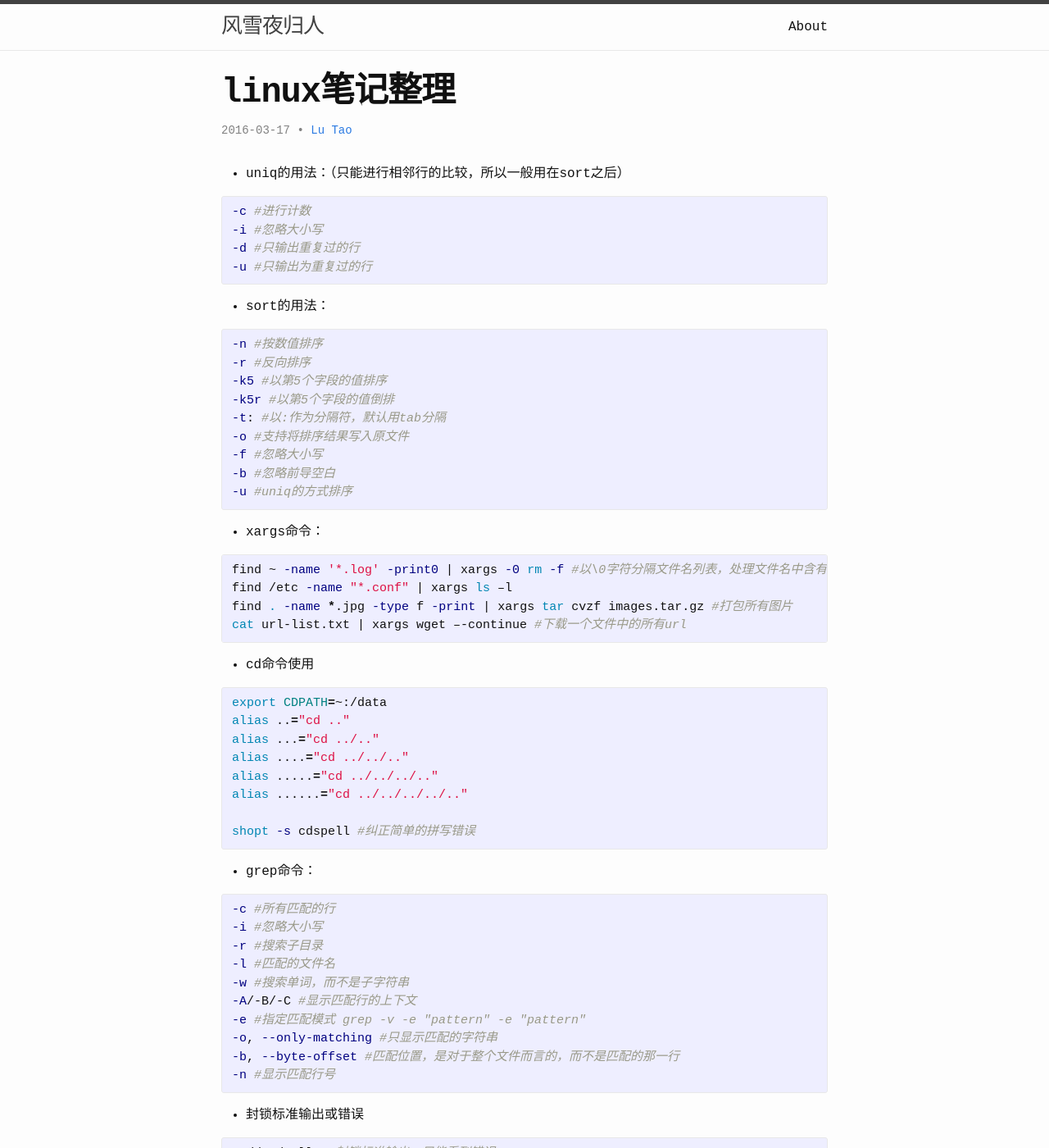
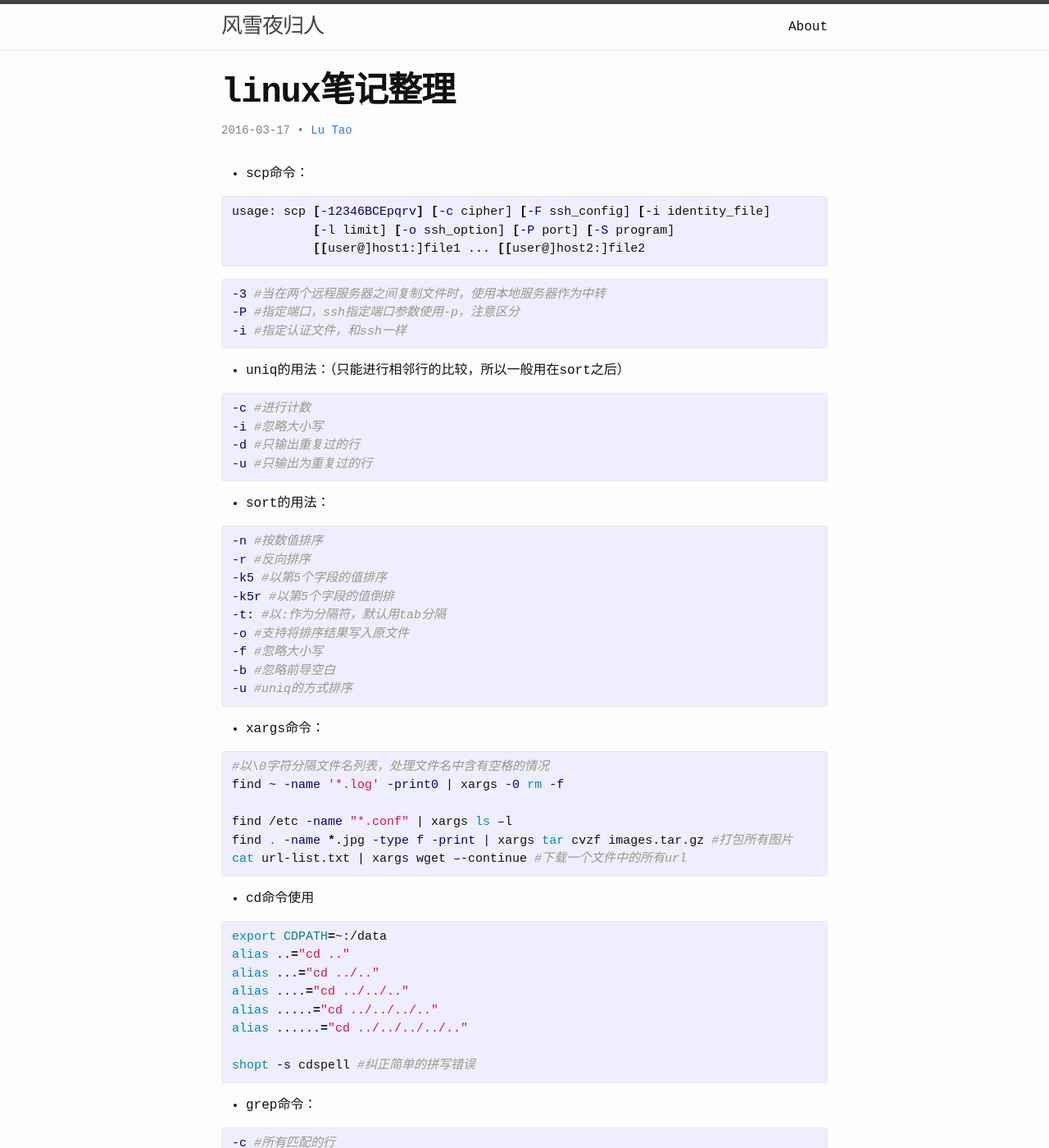
Before and after one commit to lutaoact/lutaoact.github.io, a Jekyll site: the page built from _posts/2016-03-17-linux-skill.markdown, in a window 1280 px wide and 1400 px high. Shown: the whole window at 82% size. Built offline with Jekyll 4.4.1, drawn with Linux system fonts in a browser that asks for light colours.

Commit message:
linux scp

```diff
--- a/_posts/2016-03-17-linux-skill.markdown
+++ b/_posts/2016-03-17-linux-skill.markdown
@@ -4,6 +4,18 @@ title:  "linux笔记整理"
 date:   2016-03-17 09:58:27 +0800
 categories: linux bash
 ---
+* scp命令：
+{% highlight sh %}
+usage: scp [-12346BCEpqrv] [-c cipher] [-F ssh_config] [-i identity_file]
+           [-l limit] [-o ssh_option] [-P port] [-S program]
+           [[user@]host1:]file1 ... [[user@]host2:]file2
+{% endhighlight %}
+{% highlight sh %}
+-3 #当在两个远程服务器之间复制文件时，使用本地服务器作为中转
+-P #指定端口，ssh指定端口参数使用-p，注意区分
+-i #指定认证文件，和ssh一样
+{% endhighlight %}
+
 * uniq的用法：（只能进行相邻行的比较，所以一般用在sort之后）
 {% highlight sh %}
 -c #进行计数
@@ -27,7 +39,9 @@ categories: linux bash
 
 * xargs命令：
 {% highlight sh %}
-find ~ -name '*.log' -print0 | xargs -0 rm -f #以\0字符分隔文件名列表，处理文件名中含有空格的情况
+#以\0字符分隔文件名列表，处理文件名中含有空格的情况
+find ~ -name '*.log' -print0 | xargs -0 rm -f
+
 find /etc -name "*.conf" | xargs ls –l
 find . -name *.jpg -type f -print | xargs tar cvzf images.tar.gz #打包所有图片
 cat url-list.txt | xargs wget –-continue #下载一个文件中的所有url
```
